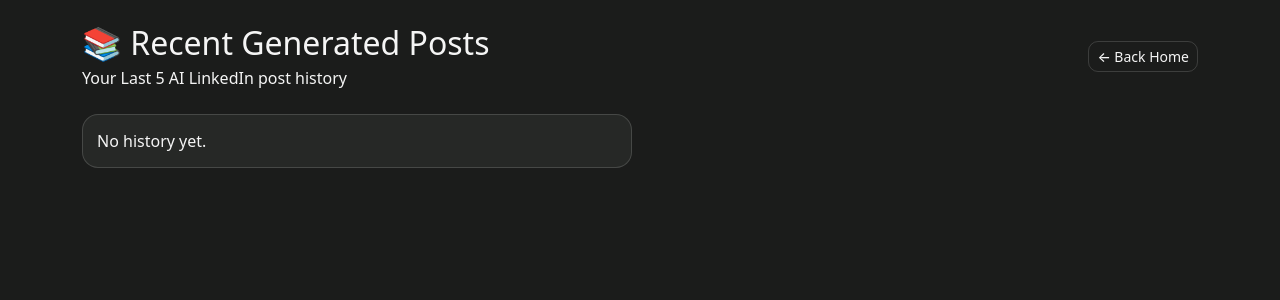
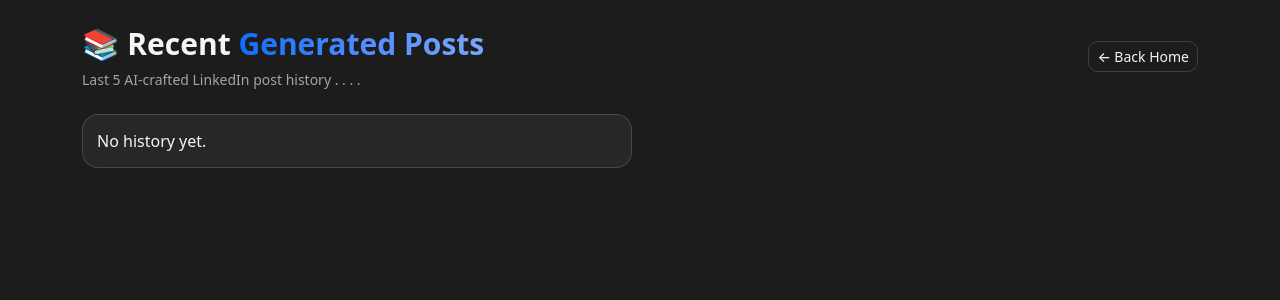
Before and after one commit to asadujaman74/linkedforge-ai, a Django app: page /history/ in a window 1280 px wide. Shown: the part 61-361 px from the top of the page. Run offline with Django 5.2, Linux system fonts and the light colour scheme; data that the repository does not hold is empty; parts of the project's set-up code (start-up, migrations or seed data) failed here and were passed over.

Commit message:
Clean up history page - CSS&JS

```diff
--- /dev/null
+++ b/static/css/history.css
@@ -0,0 +1,110 @@
+/* NAVBAR */
+.navbar {
+    background: transparent;
+}
+
+/* GRID */
+.history-grid {
+    display: flex;
+    flex-wrap: wrap;
+    gap: 16px;
+}
+
+/* CARD */
+.history-card {
+    flex: 0 0 calc(50% - 8px);
+    background: var(--card);
+    border: 1px solid var(--border);
+    border-radius: 16px;
+    padding: 14px;
+    display: flex;
+    flex-direction: column;
+}
+
+/* POST BOX */
+.post-box {
+    background: rgba(0,0,0,0.2);
+    border-radius: 12px;
+    padding: 10px;
+    white-space: pre-wrap;
+    line-height: 1.6;
+    font-size: 14px;
+    max-height: 180px;
+    overflow-y: auto;
+}
+
+/* ACTION ICONS */
+.tool-btn {
+    background: rgba(255,255,255,0.08);
+    padding: 8px 12px;
+    border-radius: 50px;
+    cursor: pointer;
+    transition: 0.3s;
+}
+
+.tool-btn:hover {
+    transform: scale(1.1);
+}
+
+.copied {
+    background: #28a745 !important;
+    color: #fff;
+}
+
+/* RESPONSIVE */
+@media (max-width: 768px) {
+    .history-card {
+        flex: 0 0 100%;
+    }
+}
+
+
+/* BACK HOME BUTTON */
+.back-home-btn,
+.back-home-btn:visited{
+    background: transparent !important;
+    color: var(--text) !important;
+    border:1px solid var(--border) !important;
+    border-radius:10px;
+    font-weight:500;
+    transition:.25s ease;
+}
+
+.back-home-btn:hover,
+.back-home-btn:focus{
+    background: rgba(79,140,255,.12) !important;
+    border-color:#4f8cff !important;
+    color: var(--text) !important;
+}
+
+/* light mode fix */
+body.light .back-home-btn{
+    color:#222 !important;
+    border:1px solid rgba(0,0,0,.18) !important;
+}
+
+/* HISTORY HEADING */
+.history-title{
+    font-size:30px;
+    font-weight:700;
+    line-height:1.3;
+    margin:0;
+}
+
+.history-sub{
+    margin-top:6px;
+    color: var(--muted);
+    font-size:14px;
+}
+
+/* reuse gradient look */
+.gradient-text{
+    background: linear-gradient(
+        90deg,
+        #0d6efd,
+        #4f8cff,
+        #7aa7ff
+    );
+    -webkit-background-clip:text;
+    -webkit-text-fill-color:transparent;
+}
--- /dev/null
+++ b/static/js/history.js
@@ -0,0 +1,32 @@
+// THEME
+document.getElementById('themeToggle').addEventListener('click', () => {
+    document.body.classList.toggle('light');
+});
+
+// COPY + EDIT per card
+document.querySelectorAll('.history-card').forEach(card => {
+
+    const post = card.querySelector('.history-post');
+    const copyBtn = card.querySelector('.copyBtn');
+    const editBtn = card.querySelector('.editBtn');
+
+    // COPY
+    copyBtn.addEventListener('click', () => {
+        navigator.clipboard.writeText(post.innerText);
+
+        copyBtn.classList.add('copied');
+        copyBtn.innerHTML = '<i class="fa-solid fa-check"></i>';
+
+        setTimeout(() => {
+            copyBtn.classList.remove('copied');
+            copyBtn.innerHTML = '<i class="fa-regular fa-copy"></i>';
+        }, 1000);
+    });
+
+    // EDIT
+    editBtn.addEventListener('click', () => {
+        post.contentEditable = true;
+        post.focus();
+    });
+
+});
--- a/writer/templates/writer/history.html
+++ b/writer/templates/writer/history.html
@@ -11,94 +11,8 @@
 <link rel="stylesheet" href="https://cdnjs.cloudflare.com/ajax/libs/font-awesome/6.5.1/css/all.min.css">
 
 <link rel="stylesheet" href="{% static 'css/style.css' %}">
+<link rel="stylesheet" href="{% static 'css/history.css' %}">
 
-<style>
-
-/* NAVBAR */
-.navbar {
-    background: transparent;
-}
-
-/* GRID */
-.history-grid {
-    display: flex;
-    flex-wrap: wrap;
-    gap: 16px;
-}
-
-/* CARD */
-.history-card {
-    flex: 0 0 calc(50% - 8px);
-    background: var(--card);
-    border: 1px solid var(--border);
-    border-radius: 16px;
-    padding: 14px;
-    display: flex;
-    flex-direction: column;
-}
-
-/* POST BOX */
-.post-box {
-    background: rgba(0,0,0,0.2);
-    border-radius: 12px;
-    padding: 10px;
-    white-space: pre-wrap;
-    line-height: 1.6;
-    font-size: 14px;
-    max-height: 180px;
-    overflow-y: auto;
-}
-
-/* ACTION ICONS */
-.tool-btn {
-    background: rgba(255,255,255,0.08);
-    padding: 8px 12px;
-    border-radius: 50px;
-    cursor: pointer;
-    transition: 0.3s;
-}
-
-.tool-btn:hover {
-    transform: scale(1.1);
-}
-
-.copied {
-    background: #28a745 !important;
-    color: #fff;
-}
-
-/* RESPONSIVE */
-@media (max-width: 768px) {
-    .history-card {
-        flex: 0 0 100%;
-    }
-}
-
-
-/* BACK HOME BUTTON */
-.back-home-btn,
-.back-home-btn:visited{
-    background: transparent !important;
-    color: var(--text) !important;
-    border:1px solid var(--border) !important;
-    border-radius:10px;
-    font-weight:500;
-    transition:.25s ease;
-}
-
-.back-home-btn:hover,
-.back-home-btn:focus{
-    background: rgba(79,140,255,.12) !important;
-    border-color:#4f8cff !important;
-    color: var(--text) !important;
-}
-
-/* light mode fix */
-body.light .back-home-btn{
-    color:#222 !important;
-    border:1px solid rgba(0,0,0,.18) !important;
-}
-</style>
 </head>
 
 <body>
@@ -120,14 +34,20 @@ body.light .back-home-btn{
 <div class="container py-4">
 
     <div class="d-flex justify-content-between align-items-center mb-4 flex-wrap gap-2">
-        <div>
-            <h2 class="mb-1">📚 Recent Generated Posts</h2>
-            <p class="muted mb-0">Your Last 5 AI LinkedIn post history</p>
+        <div class="history-heading">
+            <h2 class="history-title mb-1">
+                📚 Recent
+                <span class="gradient-text">Generated Posts</span>
+            </h2>
+
+            <p class="history-sub mb-0">
+                Last 5 AI-crafted LinkedIn post history . . . .
+            </p>
         </div>
 
-       <a href="/" class="back-home-btn btn btn-sm">
-    ← Back Home
-</a>
+        <a href="/" class="back-home-btn btn btn-sm">
+            ← Back Home
+        </a>
     </div>
 
     <!-- GRID -->
@@ -178,42 +98,8 @@ body.light .back-home-btn{
 </div>
 
 <!-- JS -->
-<script>
+<script src="{% static 'js/history.js' %}"></script>
 
-// THEME
-document.getElementById('themeToggle').addEventListener('click', () => {
-    document.body.classList.toggle('light');
-});
-
-// COPY + EDIT per card
-document.querySelectorAll('.history-card').forEach(card => {
-
-    const post = card.querySelector('.history-post');
-    const copyBtn = card.querySelector('.copyBtn');
-    const editBtn = card.querySelector('.editBtn');
-
-    // COPY
-    copyBtn.addEventListener('click', () => {
-        navigator.clipboard.writeText(post.innerText);
-
-        copyBtn.classList.add('copied');
-        copyBtn.innerHTML = '<i class="fa-solid fa-check"></i>';
-
-        setTimeout(() => {
-            copyBtn.classList.remove('copied');
-            copyBtn.innerHTML = '<i class="fa-regular fa-copy"></i>';
-        }, 1000);
-    });
-
-    // EDIT
-    editBtn.addEventListener('click', () => {
-        post.contentEditable = true;
-        post.focus();
-    });
-
-});
-
-</script>
 
 </body>
 </html>
```
